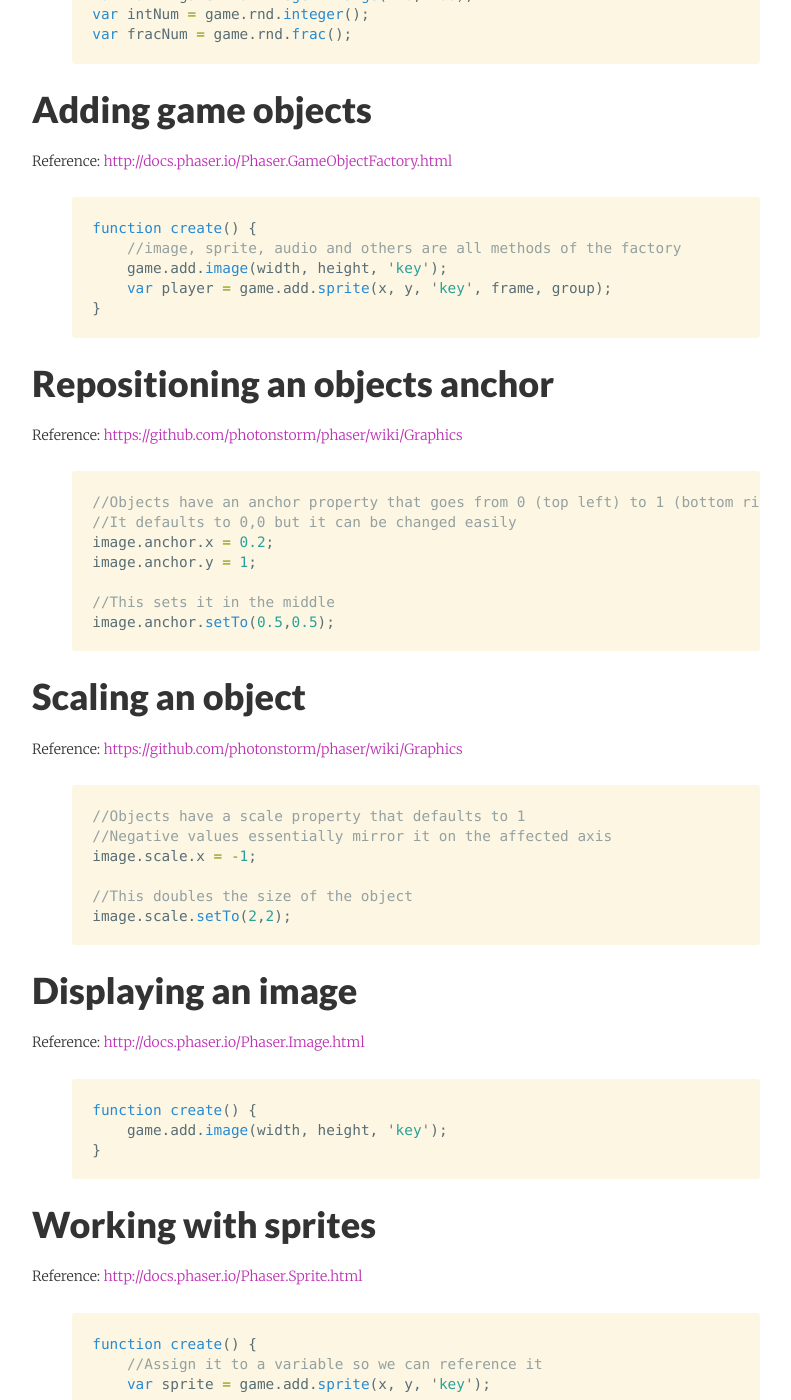
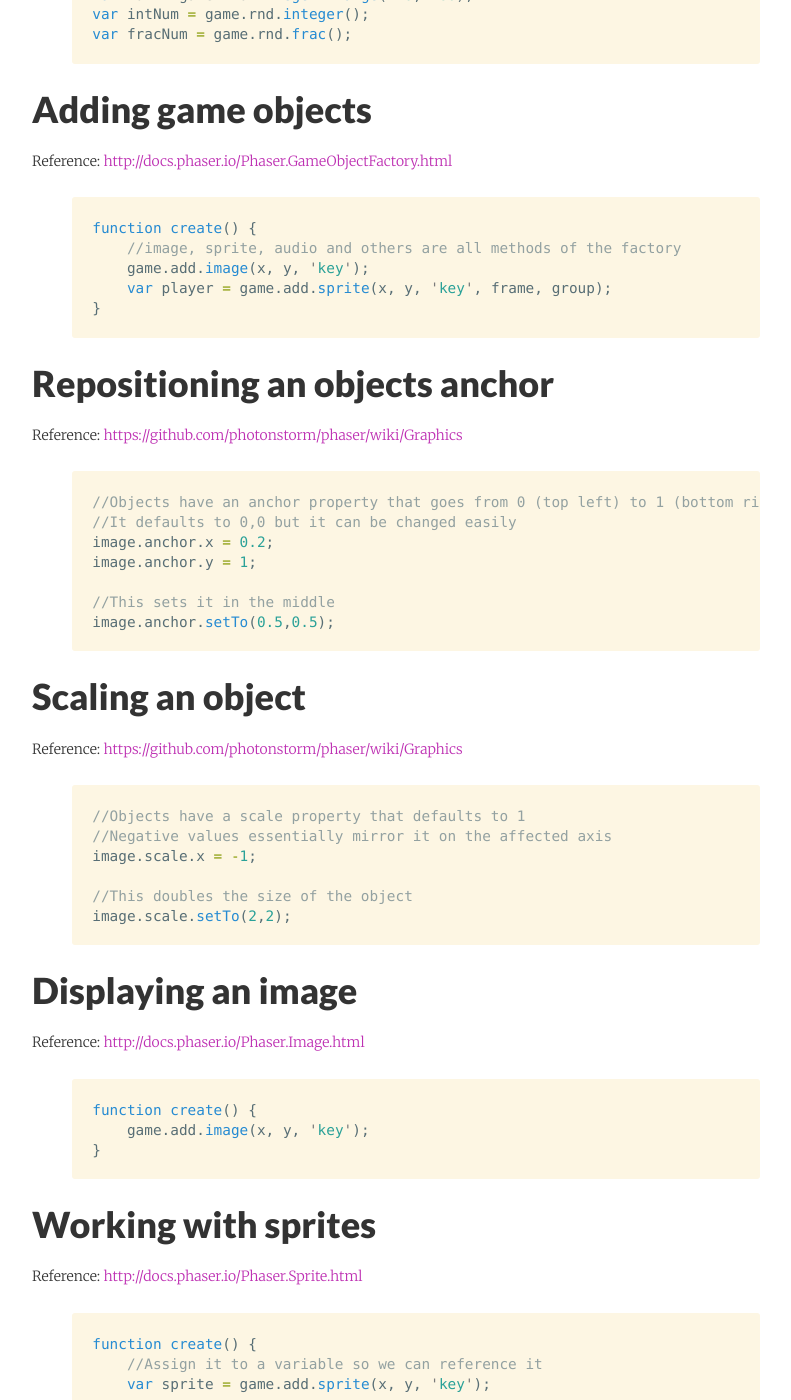
Before and after one commit to ThaisRobba/invrse, a Jekyll site: the page built from _posts/2014-10-17-phaser-cheatsheet.md, in a window 1280 px wide and 1400 px high, scrolled down 3061 px. Shown: the whole window, without its empty margins (224-1015 px from the left). Built offline with Jekyll 4.4.1, drawn with Linux system fonts in a browser that asks for light colours; nearby versions of some CDN libraries; comment, search, counter and statistics services are not loaded.

```diff
--- a/_posts/2014-10-17-phaser-cheatsheet.md
+++ b/_posts/2014-10-17-phaser-cheatsheet.md
@@ -140,7 +140,7 @@ var fracNum = game.rnd.frac();
 {% highlight javascript %}
 function create() {
     //image, sprite, audio and others are all methods of the factory
-    game.add.image(width, height, 'key');
+    game.add.image(x, y, 'key');
     var player = game.add.sprite(x, y, 'key', frame, group);
 }
 {% endhighlight %}
@@ -178,7 +178,7 @@ image.scale.setTo(2,2);
 
 {% highlight javascript %}
 function create() {
-    game.add.image(width, height, 'key');
+    game.add.image(x, y, 'key');
 }
 {% endhighlight %}
 
```
Also changed, not shown: other parts of _posts/2014-10-17-phaser-cheatsheet.md (+1 -0 lines).
